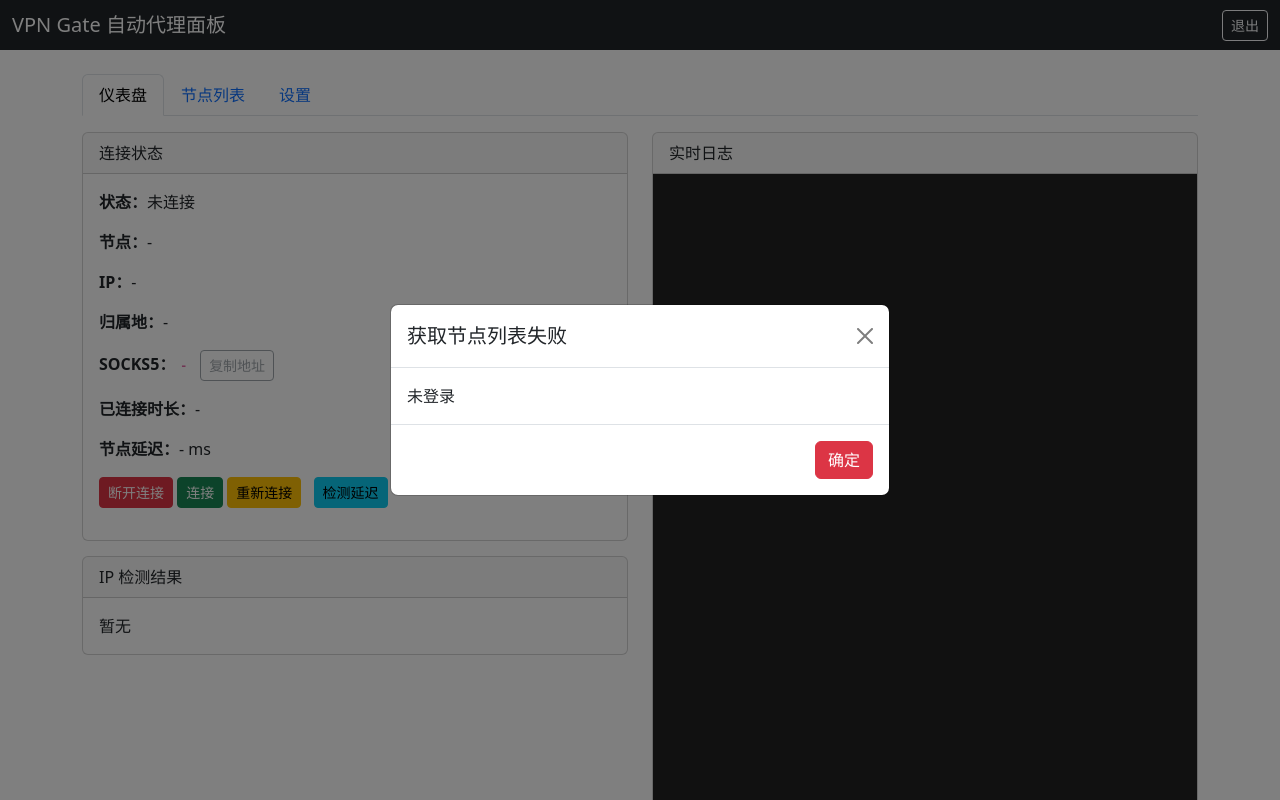
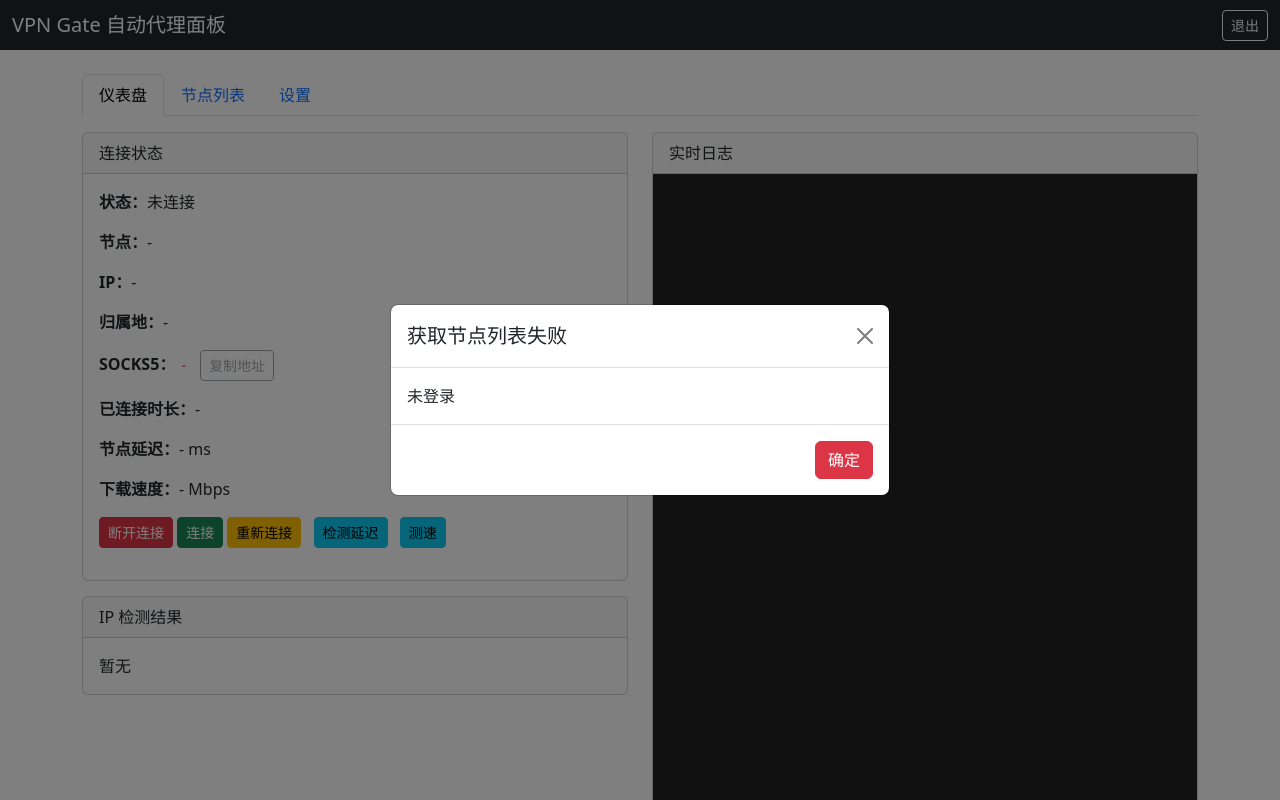
Before and after one commit to owenxx10086/vpngate-proxy, a Flask app: template app/templates/index.html in a window 1280 px wide. Run offline with Flask 3, Linux system fonts and the light colour scheme; the template is opened without the code that fills it, so the values that code supplies are empty; parts of the project's set-up code (start-up, migrations or seed data) failed here and were passed over; some libraries are stand-ins or nearby versions.

Commit message:
Update index.html

```diff
--- a/app/templates/index.html
+++ b/app/templates/index.html
@@ -52,10 +52,14 @@
                                     <strong>节点延迟：</strong><span id="latency-value">-</span> ms
                                 </p>
                                 <p>
+                                    <strong>下载速度：</strong><span id="speed-value">-</span> Mbps
+                                </p>
+                                <p>
                                     <button id="disconnect-btn" class="btn btn-danger btn-sm">断开连接</button>
                                     <button id="connect-btn" class="btn btn-success btn-sm">连接</button>
                                     <button id="reconnect-btn" class="btn btn-warning btn-sm">重新连接</button>
                                     <button id="latency-btn" class="btn btn-info btn-sm ms-2">检测延迟</button>
+                                    <button id="speedtest-btn" class="btn btn-info btn-sm ms-2">测速</button>
                                 </p>
                             </div>
                         </div>
@@ -164,6 +168,11 @@
                         <label>延迟检测地址</label>
                         <input type="text" class="form-control" id="cfg-latency-check-target" placeholder="留空则使用 VPN 网关 IP">
                         <small class="text-muted">输入 IP 或域名，点击仪表盘"检测延迟"时会 ping 此地址，保存立即生效</small>
+                    </div>
+                    <div class="mb-3">
+                        <label>测速文件地址</label>
+                        <input type="text" class="form-control" id="cfg-speedtest-url">
+                        <small class="text-muted">用于测试下载速度的文件URL，建议1~5MB</small>
                     </div>
                     <div class="mb-3">
                         <label>日志保存天数</label>
@@ -649,6 +658,7 @@
                     log_retention_days: parseInt(document.getElementById("cfg-log-retention-days").value) || 3,
                     health_check_urls: document.getElementById("cfg-health-check-urls").value,
                     latency_check_target: document.getElementById("cfg-latency-check-target").value,
+                    speedtest_url: document.getElementById("cfg-speedtest-url").value,
                 };
                 try {
                     const saveRes = await fetch("/api/config", { method: "POST", headers: { "Content-Type": "application/json" }, body: JSON.stringify(newCfg) });
@@ -680,6 +690,7 @@
                 document.getElementById("cfg-log-retention-days").value = cfg.log_retention_days || 3;
                 document.getElementById("cfg-health-check-urls").value = cfg.health_check_urls || "";
                 document.getElementById("cfg-latency-check-target").value = cfg.latency_check_target || "";
+                document.getElementById("cfg-speedtest-url").value = cfg.speedtest_url || "http://httpbin.org/bytes/1048576";
                 configRegion = cfg.region || "all";
                 if (allNodesCache.length > 0) updateSettingsRegionDropdown();
                 else updateCurrentRegionText();
@@ -705,6 +716,7 @@
                 log_retention_days: parseInt(document.getElementById("cfg-log-retention-days").value) || 3,
                 health_check_urls: document.getElementById("cfg-health-check-urls").value,
                 latency_check_target: document.getElementById("cfg-latency-check-target").value,
+                speedtest_url: document.getElementById("cfg-speedtest-url").value,
             };
             const msg = document.getElementById("settings-msg");
             try {
@@ -762,6 +774,28 @@
             }
         });
 
+        document.getElementById("speedtest-btn").addEventListener("click", async () => {
+            const btn = document.getElementById("speedtest-btn");
+            btn.disabled = true;
+            btn.textContent = "测速中...";
+            try {
+                const res = await fetch("/api/speedtest");
+                const data = await res.json();
+                const val = data.speed_mbps !== null ? data.speed_mbps : "失败";
+                document.getElementById("speed-value").textContent = val;
+                if (val !== "失败") {
+                    showMessage("测速完成", `下载速度：${val} Mbps`, "info");
+                } else {
+                    showMessage("测速失败", data.error || "未知错误", "danger");
+                }
+            } catch(e) {
+                showMessage("测速失败", e.message, "danger");
+            } finally {
+                btn.disabled = false;
+                btn.textContent = "测速";
+            }
+        });
+
         // ---------- 监听标签页切换：当切换到节点列表时自动刷新 ----------
         document.addEventListener("DOMContentLoaded", () => {
             loadSettings();
```
